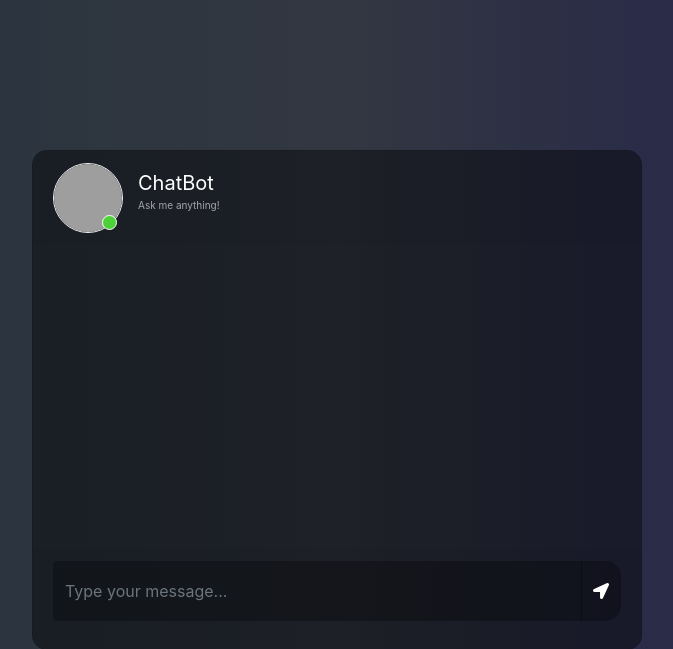
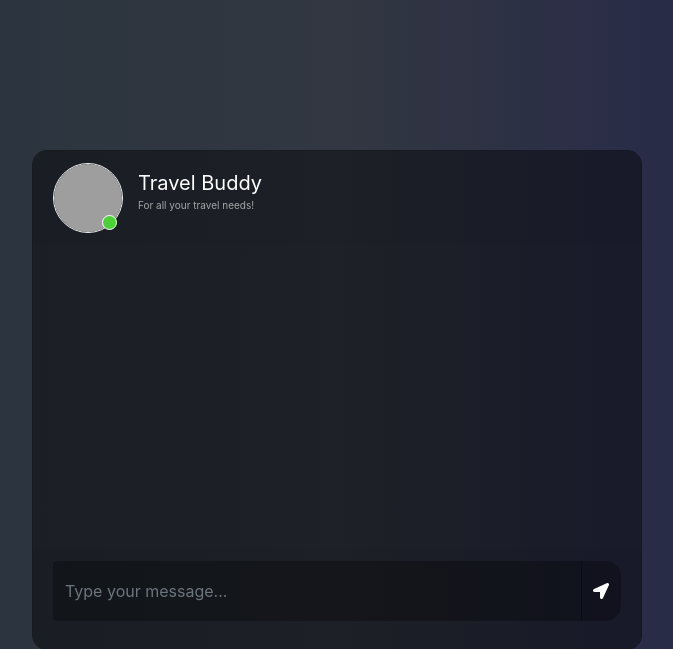
Before and after one commit to Akshay-Dongare/TravelBuddy-The-Ultimate-Inclusive-Travel-Assistant, a Flask app: page / in a window 1280 px wide. Shown: the top 649 px of the page, without its empty margins (303-976 px from the left). Run offline with Flask 3, Linux system fonts and the light colour scheme; some libraries are stand-ins or nearby versions; grey boxes are pictures that could not be loaded.

Commit message:
modified:   templates/chat.html

```diff
--- a/templates/chat.html
+++ b/templates/chat.html
@@ -5,7 +5,7 @@
 <!DOCTYPE html>
 <html>
 	<head>
-		<title>Chatbot</title>
+		<title>Travel Buddy</title>
 		<link rel="stylesheet" href="https://stackpath.bootstrapcdn.com/bootstrap/4.1.3/css/bootstrap.min.css" integrity="sha384-MCw98/SFnGE8fJT3GXwEOngsV7Zt27NXFoaoApmYm81iuXoPkFOJwJ8ERdknLPMO" crossorigin="anonymous">
 		<link rel="stylesheet" href="https://use.fontawesome.com/releases/v5.5.0/css/all.css" integrity="sha384-B4dIYHKNBt8Bc12p+WXckhzcICo0wtJAoU8YZTY5qE0Id1GSseTk6S+L3BlXeVIU" crossorigin="anonymous">
 		<script src="https://ajax.googleapis.com/ajax/libs/jquery/3.3.1/jquery.min.js"></script>
@@ -25,8 +25,8 @@
 									<span class="online_icon"></span>
 								</div>
 								<div class="user_info">
-									<span>ChatBot</span>
-									<p>Ask me anything!</p>
+									<span>Travel Buddy</span>
+									<p>For all your travel needs!</p>
 								</div>
 							</div>
 						</div>
```
Also changed, not shown: static/README.md (added), static/css/README.md (added).
